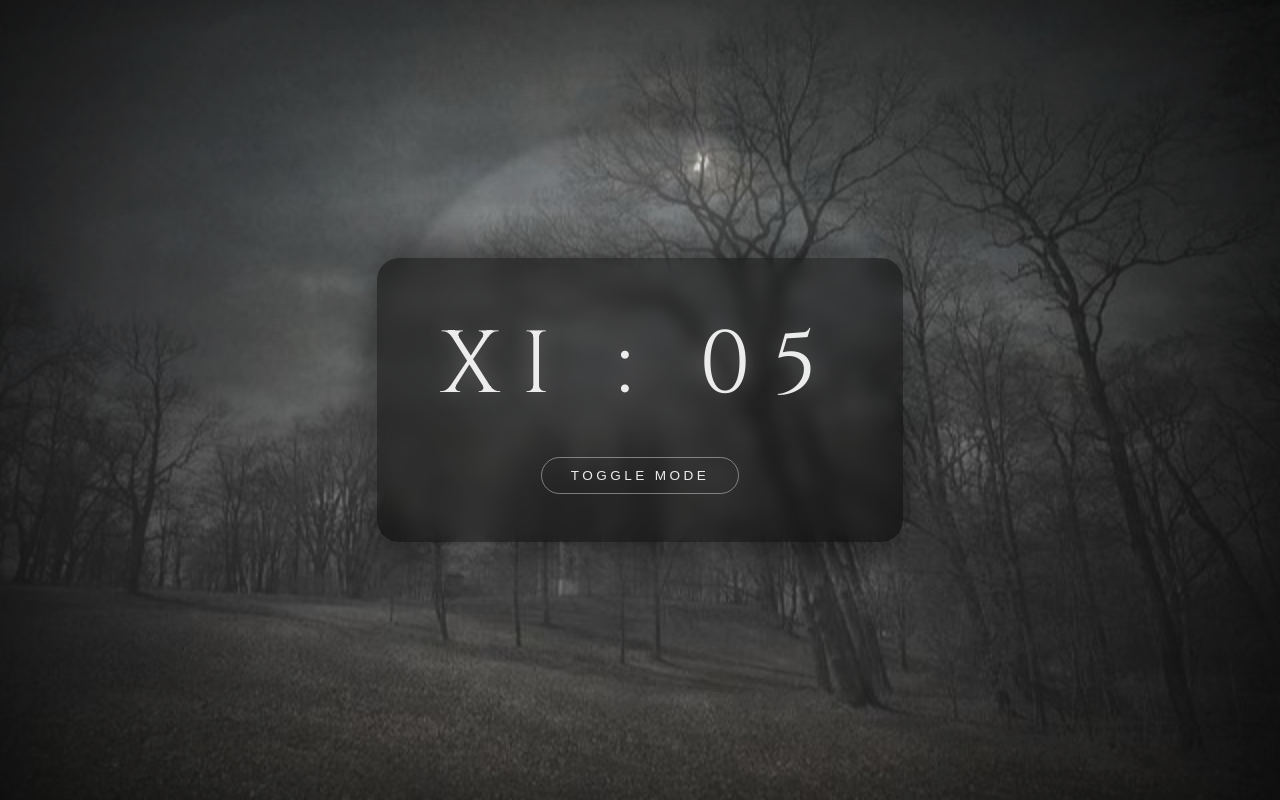
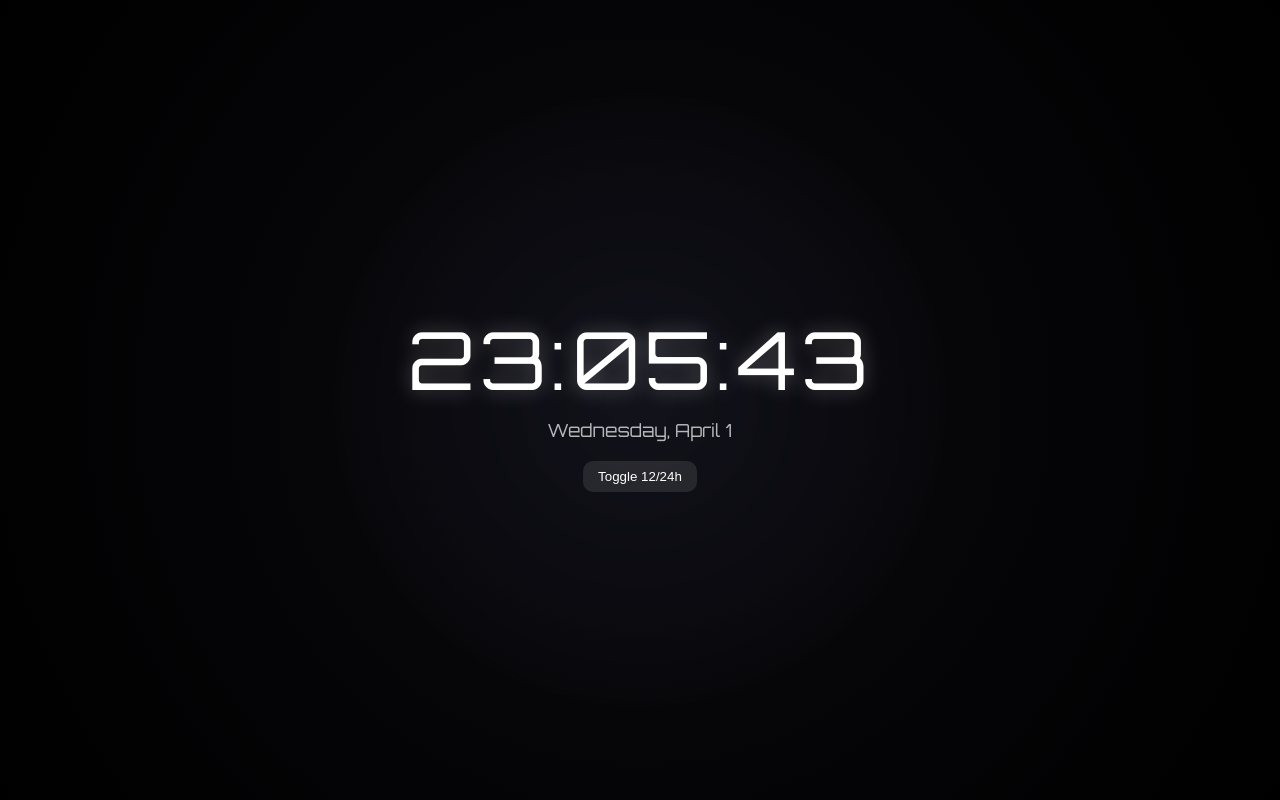
Before and after one commit to Black-cr0w-glitch/Eclipse-Clock, a plain HTML site: page index.html in a window 1280 px wide. Drawn offline with Linux system fonts and the light colour scheme.

Commit message:
index.html

```diff
--- a/index.html
+++ b/index.html
@@ -6,241 +6,139 @@
 <title>Eclipse Clock</title>
 
 <style>
-@import url('https://fonts.googleapis.com/css2?family=Cinzel:wght@400;600&display=swap');
+@import url('https://fonts.googleapis.com/css2?family=Orbitron:wght@400;700&display=swap');
 
-:root{
-  --text-color: rgba(255,255,255,0.9);
-  --panel-bg: rgba(0,0,0,0.55);
+body {
+    margin: 0;
+    height: 100vh;
+    background: radial-gradient(circle at center, #0a0a0f, #000000);
+    display: flex;
+    justify-content: center;
+    align-items: center;
+    font-family: 'Orbitron', sans-serif;
+    color: white;
+    overflow: hidden;
 }
 
-body.light{
-  --text-color: rgba(20,20,20,0.9);
-  --panel-bg: rgba(255,255,255,0.6);
+/* 🌑 Giant Moon */
+.moon {
+    position: absolute;
+    width: 600px;
+    height: 600px;
+    background: radial-gradient(circle, #1a1a2e, #000);
+    border-radius: 50%;
+    filter: blur(2px);
+    opacity: 0.25;
+    animation: breathe 6s ease-in-out infinite;
 }
 
-*{
-  box-sizing:border-box;
+/* Glow ring */
+.moon::after {
+    content: "";
+    position: absolute;
+    width: 110%;
+    height: 110%;
+    top: -5%;
+    left: -5%;
+    border-radius: 50%;
+    background: radial-gradient(circle, rgba(255,255,255,0.08), transparent);
 }
 
-body{
-  margin:0;
-  height:100vh;
-  font-family:'Cinzel',serif;
-  display:flex;
-  align-items:center;
-  justify-content:center;
-  background:#000;
-  overflow:hidden;
+/* 🌌 Breathing animation */
+@keyframes breathe {
+    0%, 100% {
+        transform: scale(1);
+        opacity: 0.25;
+    }
+    50% {
+        transform: scale(1.05);
+        opacity: 0.35;
+    }
 }
 
-/* Background image */
-
-.background{
-  position:fixed;
-  inset:0;
-  background:url("./background.png") center/cover no-repeat;
-  z-index:-4;
-}
-
-/* Giant Moon */
-
-.moon{
-  position:fixed;
-  top:50%;
-  left:50%;
-  transform:translate(-50%,-50%);
-  width:520px;
-  height:520px;
-  border-radius:50%;
-
-  background: radial-gradient(
-  circle at 40% 35%,
-  rgba(255,255,255,0.85) 0%,
-  rgba(255,255,255,0.35) 35%,
-  rgba(255,255,255,0.15) 55%,
-  transparent 70%
-  );
-
-  filter:blur(4px);
-  opacity:0.28;
-  z-index:-3;
-  pointer-events:none;
-
-  animation:moonPulse 14s ease-in-out infinite;
-}
-
-@keyframes moonPulse{
-
-0%{
-opacity:0.25;
-transform:translate(-50%,-50%) scale(1);
-}
-
-50%{
-opacity:0.35;
-transform:translate(-50%,-50%) scale(1.05);
-}
-
-100%{
-opacity:0.25;
-transform:translate(-50%,-50%) scale(1);
-}
-
-}
-
-/* Fog */
-
-.fog{
-  position:fixed;
-  inset:-50%;
-  pointer-events:none;
-  background:
-    radial-gradient(circle at 20% 40%, rgba(255,255,255,0.12), transparent 60%),
-    radial-gradient(circle at 70% 60%, rgba(255,255,255,0.08), transparent 65%);
-  animation:fogMove 70s linear infinite;
-  z-index:-2;
-}
-
-.fog::after{
-  content:"";
-  position:absolute;
-  inset:-50%;
-  background:
-    radial-gradient(circle at 40% 50%, rgba(255,255,255,0.07), transparent 60%),
-    radial-gradient(circle at 60% 30%, rgba(255,255,255,0.06), transparent 65%);
-  animation:fogMoveReverse 110s linear infinite;
-}
-
-@keyframes fogMove{
-  to{ transform:translateX(20%); }
-}
-
-@keyframes fogMoveReverse{
-  to{ transform:translateX(-25%); }
-}
-
-/* Vignette */
-
-.vignette{
-  position:fixed;
-  inset:0;
-  pointer-events:none;
-  background: radial-gradient(
-  circle at center,
-  transparent 40%,
-  rgba(0,0,0,0.6) 100%
-  );
-  z-index:-1;
-}
-
-/* Clock Panel */
-
-.clock-container{
-  text-align:center;
-  padding:3rem 4rem;
-  background:var(--panel-bg);
-  border-radius:22px;
-  backdrop-filter:blur(8px);
-  box-shadow:0 0 50px rgba(0,0,0,0.7);
+/* Clock container */
+.clock-container {
+    text-align: center;
+    z-index: 2;
 }
 
 /* Time */
-
-#time{
-  font-size:clamp(3rem,7vw,5.5rem);
-  letter-spacing:0.25em;
-  color:var(--text-color);
-  text-shadow:0 0 20px rgba(255,255,255,0.25);
+#clock {
+    font-size: 80px;
+    letter-spacing: 5px;
+    text-shadow: 0 0 20px rgba(255,255,255,0.3);
 }
 
-/* Toggle Button */
-
-.toggle{
-  margin-top:2rem;
-  cursor:pointer;
-  padding:0.6rem 1.8rem;
-  font-size:0.85rem;
-  letter-spacing:0.25em;
-  background:transparent;
-  color:var(--text-color);
-  border:1px solid rgba(255,255,255,0.4);
-  border-radius:30px;
-  transition:all 0.4s ease;
+/* Date */
+#date {
+    margin-top: 10px;
+    font-size: 18px;
+    opacity: 0.7;
 }
 
-.toggle:hover{
-  background:rgba(255,255,255,0.12);
+/* Toggle button */
+button {
+    margin-top: 20px;
+    padding: 8px 15px;
+    border: none;
+    background: rgba(255,255,255,0.1);
+    color: white;
+    cursor: pointer;
+    border-radius: 10px;
+    transition: 0.3s;
 }
 
-/* Mobile */
-
-@media(max-width:600px){
-
-.clock-container{
-padding:2rem;
+button:hover {
+    background: rgba(255,255,255,0.2);
 }
-
-.moon{
-width:360px;
-height:360px;
-}
-
-}
-
 </style>
 </head>
 
-<body class="dark">
+<body>
 
-<div class="background"></div>
 <div class="moon"></div>
-<div class="fog"></div>
-<div class="vignette"></div>
 
 <div class="clock-container">
-
-<div id="time">XV : 00</div>
-
-<button class="toggle" id="toggleMode">
-TOGGLE MODE
-</button>
-
+    <div id="clock">00:00:00</div>
+    <div id="date">Loading...</div>
+    <button onclick="toggleFormat()">Toggle 12/24h</button>
 </div>
 
 <script>
+let is24Hour = true;
 
-const romanNumerals=[
-"XII","I","II","III","IV","V",
-"VI","VII","VIII","IX","X","XI"
-];
+function updateClock() {
+    const now = new Date();
 
-function updateTime(){
+    let hours = now.getHours();
+    let minutes = now.getMinutes();
+    let seconds = now.getSeconds();
 
-const now=new Date();
+    let ampm = "";
 
-const hour=now.getHours()%12;
+    if (!is24Hour) {
+        ampm = hours >= 12 ? " PM" : " AM";
+        hours = hours % 12 || 12;
+    }
 
-const minutes=String(now.getMinutes()).padStart(2,"0");
+    hours = String(hours).padStart(2, '0');
+    minutes = String(minutes).padStart(2, '0');
+    seconds = String(seconds).padStart(2, '0');
 
-const romanHour=romanNumerals[hour];
+    document.getElementById("clock").textContent =
+        `${hours}:${minutes}:${seconds}${ampm}`;
 
-document.getElementById("time").textContent=
-`${romanHour} : ${minutes}`;
-
+    const options = { weekday: 'long', day: 'numeric', month: 'long' };
+    document.getElementById("date").textContent =
+        now.toLocaleDateString(undefined, options);
 }
 
-setInterval(updateTime,1000);
+function toggleFormat() {
+    is24Hour = !is24Hour;
+}
 
-updateTime();
-
-document
-.getElementById("toggleMode")
-.addEventListener("click",()=>{
-
-document.body.classList.toggle("light");
-
-});
-
+setInterval(updateClock, 1000);
+updateClock();
 </script>
 
 </body>
```
